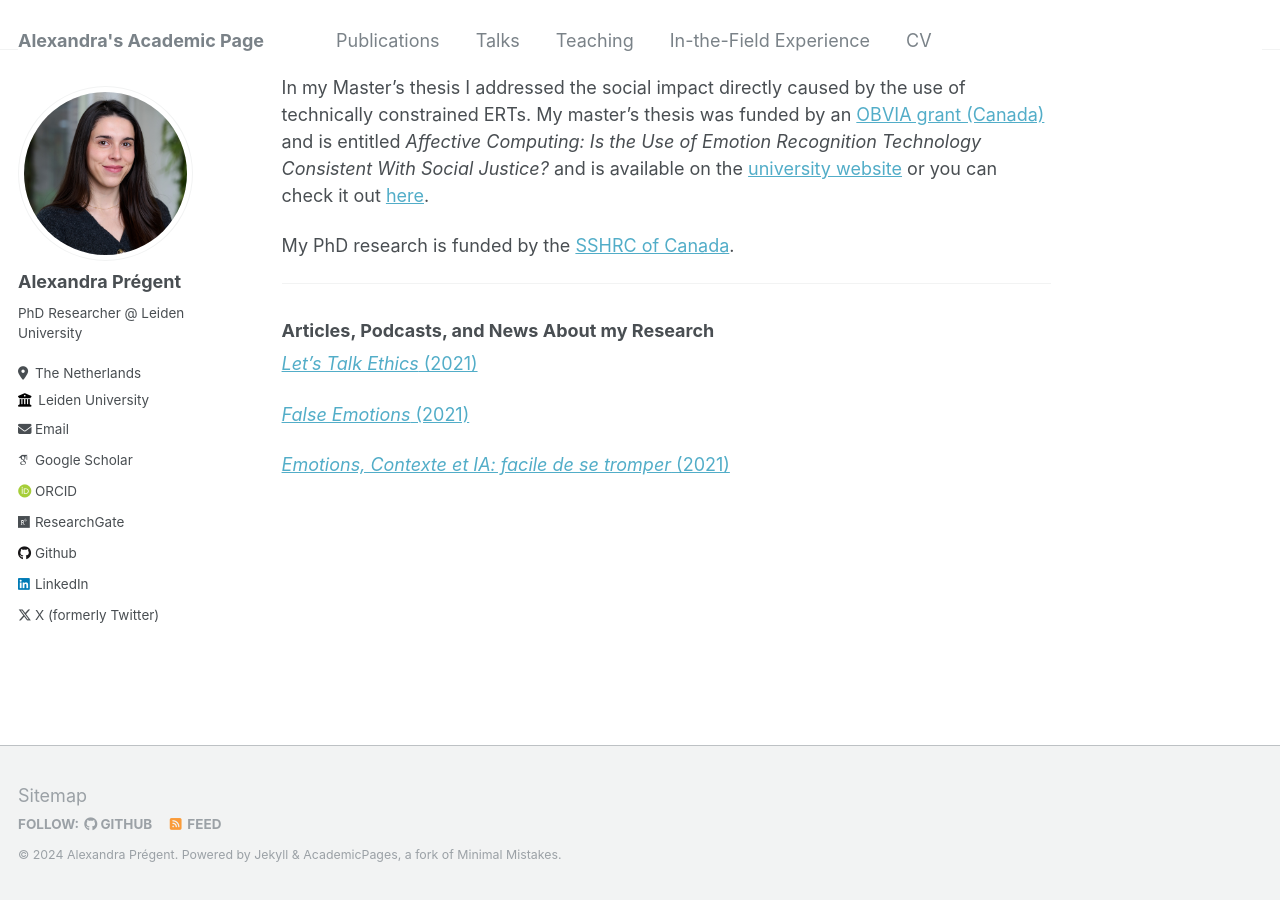
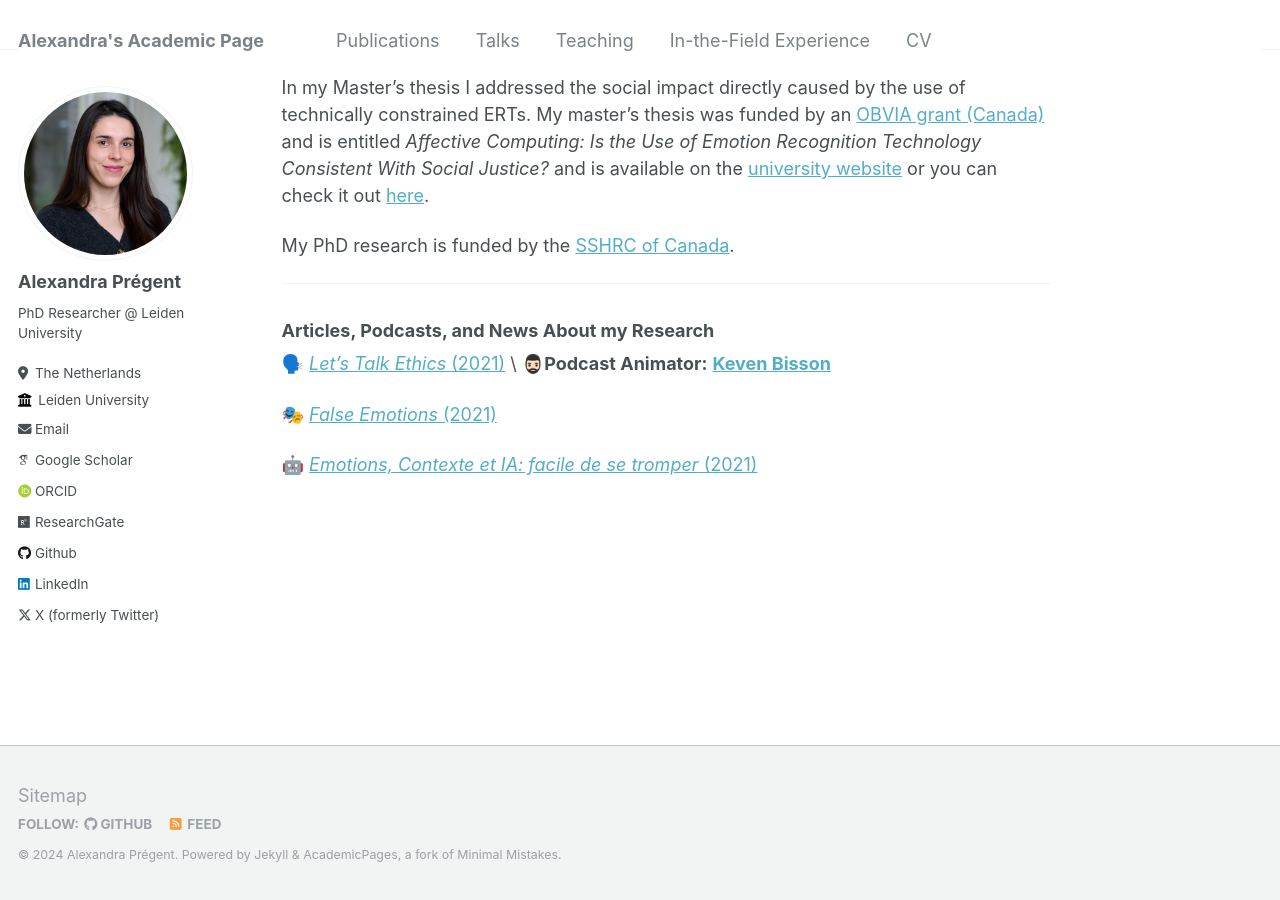
Before and after one commit to AlexandraPregent/AlexandraPregent.github.io, a Jekyll site: the page built from _pages/about.md, in a window 1280 px wide and 900 px high, scrolled down 560 px. Built offline with Jekyll 4.4.1, drawn with Linux system fonts in a browser that asks for light colours; some web fonts are replaced.

Commit message:
Update about.md

```diff
--- a/_pages/about.md
+++ b/_pages/about.md
@@ -21,8 +21,8 @@ My PhD research is funded by the [SSHRC of Canada](https://www.sshrc-crsh.gc.ca/
 
 ### Articles, Podcasts, and News About my Research
 
-[*Let's Talk Ethics* (2021)](https://www.youtube.com/watch?v=_szyyVoG5bs)
+🗣️ [*Let's Talk Ethics* (2021)](https://www.youtube.com/watch?v=_szyyVoG5bs)  \  🧔🏻‍♂️**Podcast Animator:** **[Keven Bisson](https://www.kevenbisson.com/cv)**
 
-[*False Emotions* (2021)](https://www.fp.ulaval.ca/actualites/alexandra-pregent-etudiante-a-la-maitrise-en-philosophie-a-presente-ses-travaux-dans-le-cadre-de-la-semaine-numeriqc)
+🎭 [*False Emotions* (2021)](https://www.fp.ulaval.ca/actualites/alexandra-pregent-etudiante-a-la-maitrise-en-philosophie-a-presente-ses-travaux-dans-le-cadre-de-la-semaine-numeriqc)
 
-[*Emotions, Contexte et IA: facile de se tromper* (2021)](https://cursus.edu/fr/22736/emotions-contexte-et-ia-facile-de-se-tromper)
+🤖 [*Emotions, Contexte et IA: facile de se tromper* (2021)](https://cursus.edu/fr/22736/emotions-contexte-et-ia-facile-de-se-tromper)
```
